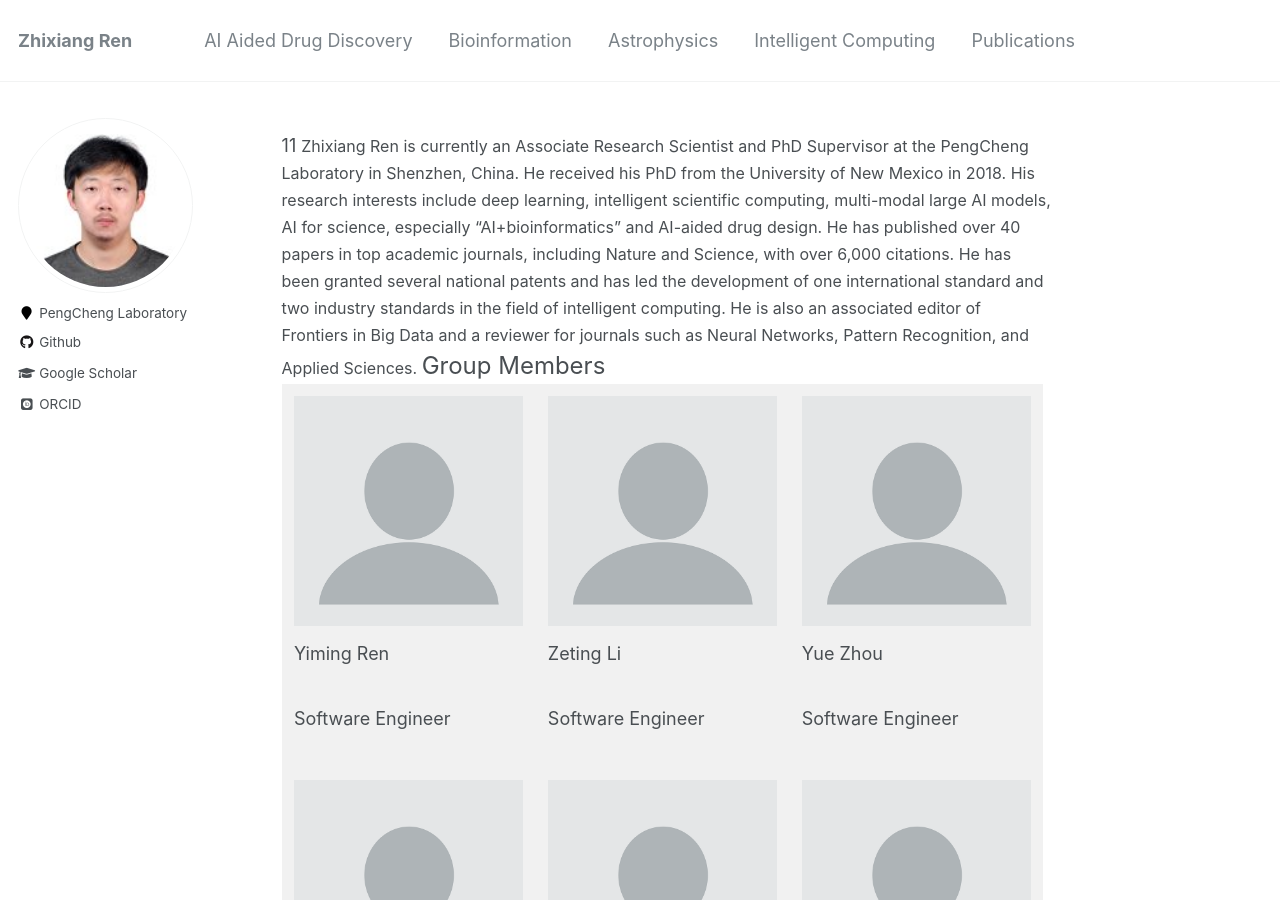
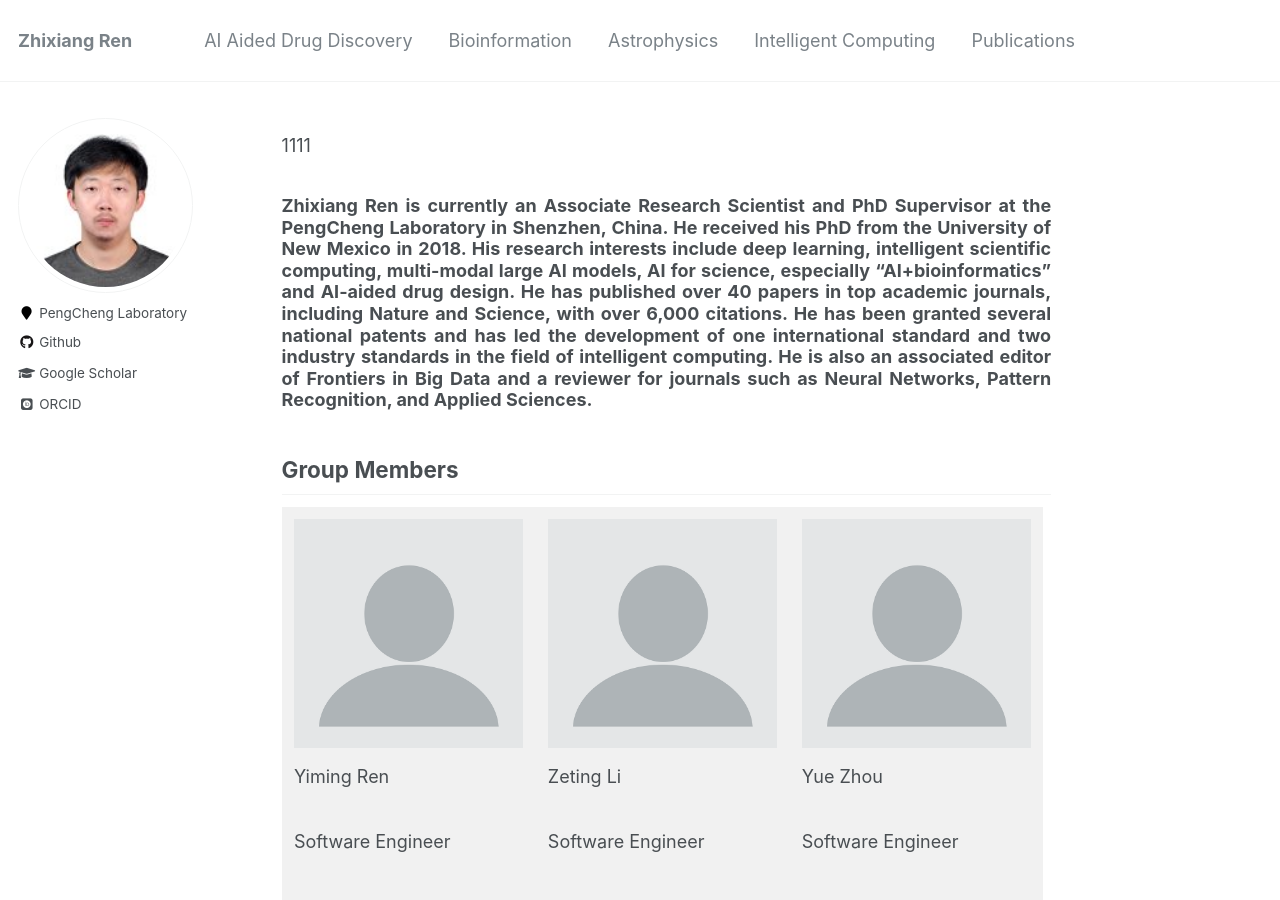
Before and after one commit to zhixiang-ren/zhixiang-ren.github.io, a Jekyll site: the page built from _pages/about.html, in a window 1280 px wide and 900 px high. Built offline with Jekyll 4.4.1, drawn with Linux system fonts in a browser that asks for light colours; some web fonts are replaced.

Commit message:
Update about.html

```diff
--- a/_pages/about.html
+++ b/_pages/about.html
@@ -7,11 +7,11 @@ redirect_from:
   - /about/
   - /about.html
 ---
-11
-<h style="text-align:justify;font-size: 16px;">Zhixiang Ren is currently an Associate Research Scientist and PhD Supervisor at the PengCheng Laboratory in Shenzhen, China. He received his PhD from the University of New Mexico in 2018. His research interests include deep learning, intelligent scientific computing, multi-modal large AI models, AI for science, especially “AI+bioinformatics” and AI-aided drug design. He has published over 40 papers in top academic journals, including Nature and Science, with over 6,000 citations. He has been granted several national patents and has led the development of one international standard and two industry standards in the field of intelligent computing. He is also an associated editor of Frontiers in Big Data and a reviewer for journals such as Neural Networks, Pattern Recognition, and Applied Sciences.
-</h>
+1111
+<h3 style="text-align:justify;">Zhixiang Ren is currently an Associate Research Scientist and PhD Supervisor at the PengCheng Laboratory in Shenzhen, China. He received his PhD from the University of New Mexico in 2018. His research interests include deep learning, intelligent scientific computing, multi-modal large AI models, AI for science, especially “AI+bioinformatics” and AI-aided drug design. He has published over 40 papers in top academic journals, including Nature and Science, with over 6,000 citations. He has been granted several national patents and has led the development of one international standard and two industry standards in the field of intelligent computing. He is also an associated editor of Frontiers in Big Data and a reviewer for journals such as Neural Networks, Pattern Recognition, and Applied Sciences.
+</h3>
 
-<h style="text-align:justify;font-size: 24px;">Group Members</h>
+<h2>Group Members</h2>
 
 <div style="float: left;">
 
```
